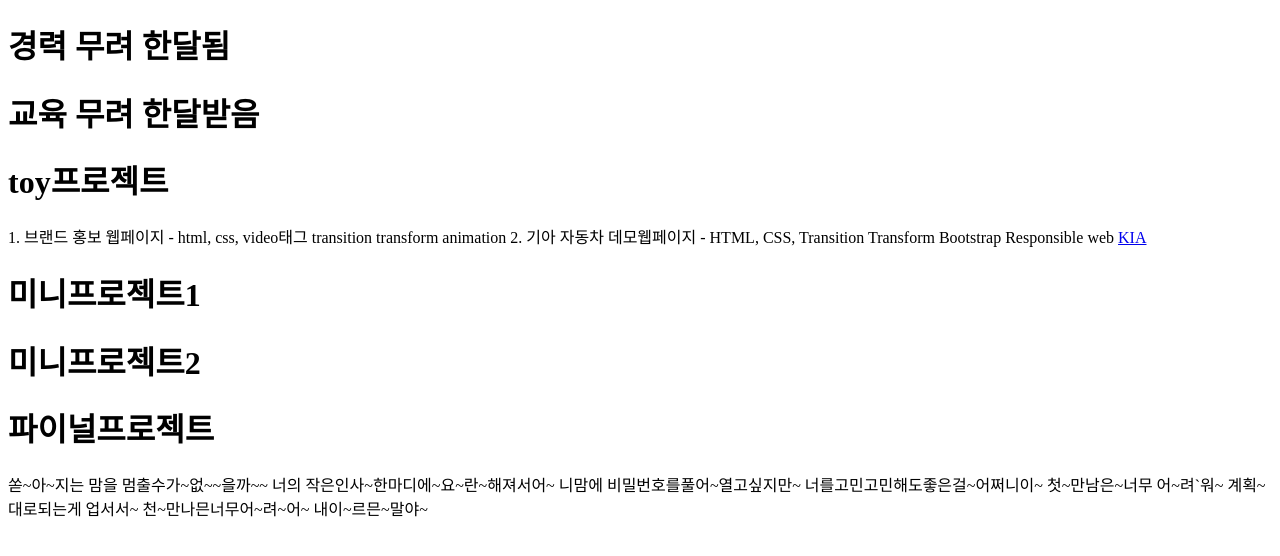
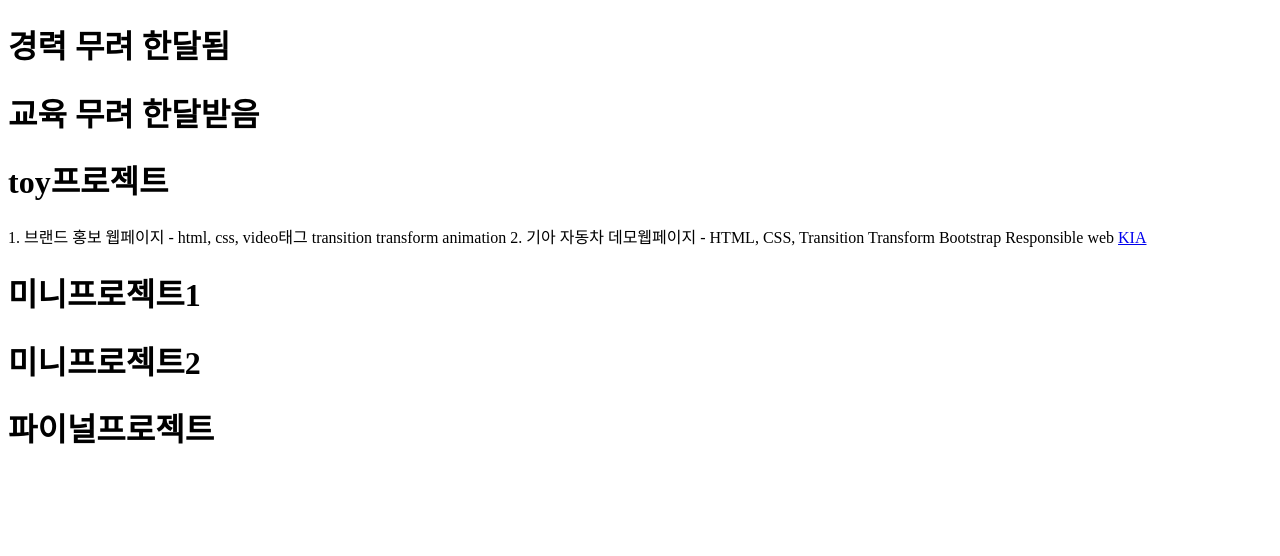
Before and after one commit to eunboki1/portfolio, a plain HTML site: page index.html in a window 1280 px wide. Drawn offline with Linux system fonts and the light colour scheme.

Commit message:
index.html

```diff
--- a/index.html
+++ b/index.html
@@ -19,15 +19,6 @@
     <h1>미니프로젝트1</h1>
     <h1>미니프로젝트2</h1>
     <h1>파이널프로젝트</h1>
-    쏟~아~지는 맘을 멈출수가~없~~을까~~
-    너의 작은인사~한마디에~요~란~해져서어~
-    니맘에 비밀번호를풀어~열고싶지만~
-    너를고민고민해도좋은걸~어쩌니이~
-
-    첫~만남은~너무 어~려`워~
-    계획~대로되는게 업서서~
-    천~만나믄너무어~려~어~
-    내이~르믄~말야~
 
 </body>
 </html>
```
